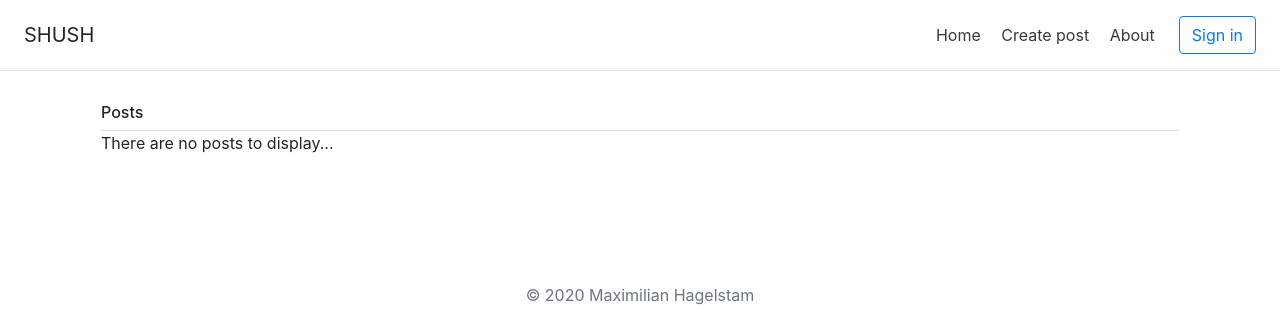
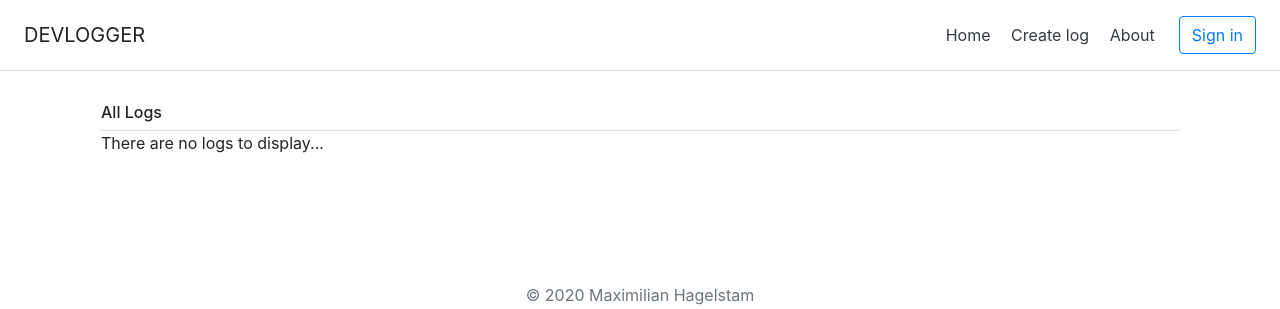
Before and after one commit to MaximilianHagelstam/devlogger, a Node server app: template views/index.ejs in a window 1280 px wide. Shown: the top 309 px of the page. Run offline with Node 20, Linux system fonts and the light colour scheme; the template is opened without the code that fills it, so the values that code supplies are empty; some libraries are stand-ins or nearby versions.

Commit message:
repurposed crud app for devlogger

```diff
--- a/app.js
+++ b/app.js
@@ -1,19 +1,34 @@
 const express = require('express')
 const favicon = require('serve-favicon')
 const path = require('path')
+const mongoose = require('mongoose')
+const Log = require('./models/log')
 
 // Express app
 const app = express()
 
+// Port number
+const port = 3000
+
+// Connect to MongoDB
+const dbURI =
+	'mongodb+srv://<username>:<password>@cluster0.u07gj.mongodb.net/<database>?retryWrites=true&w=majority'
+mongoose
+	.connect(dbURI, { useNewUrlParser: true, useUnifiedTopology: true })
+	.then(() => {
+		console.log('Connected to db')
+
+		// Listen for requests
+		app.listen(port, () => {
+			console.log('Listening on port ' + port)
+		})
+	})
+	.catch((err) => {
+		console.log(err)
+	})
+
 // Register view engine
 app.set('view engine', 'ejs')
-
-const port = 3000
-
-// Listen for requests
-app.listen(port, () => {
-	console.log('Listening on port ' + port)
-})
 
 // Static files
 app.use(express.static(path.join(__dirname, 'public')))
@@ -21,37 +36,60 @@ app.use(express.static(path.join(__dirname, 'public')))
 // Favicon
 app.use(favicon(path.join(__dirname, 'public', 'favicon.ico')))
 
+// Create log test
+app.get('/test-add-log', (req, res) => {
+	const log = new Log({
+		title: 'Test title 2',
+		body: 'Test body 2',
+	})
+
+	log
+		.save()
+		.then((result) => {
+			res.redirect('/logs')
+		})
+		.catch((err) => {
+			console.log(err)
+		})
+})
+
+app.get('/test-all-logs', (req, res) => {
+	Log.find()
+		.then((result) => {
+			res.send(result)
+		})
+		.catch((err) => {
+			console.log(err)
+		})
+})
+
 // Routes
 app.get('/', (req, res) => {
-	// Posts
-	const posts = [
-		{
-			title: 'Yoshi finds eggs',
-			body: 'Lorem ipsum dolor sit amet consectetur',
-		},
-		{
-			title: 'Mario finds stars',
-			body: 'Lorem ipsum dolor sit amet consectetur',
-		},
-		{
-			title: 'How to defeat bowser',
-			body: 'Lorem ipsum dolor sit amet consectetur',
-		},
-	]
-
-	res.render('index', { title: 'Home', posts })
+	res.redirect('/logs')
 })
 
 app.get('/about', (req, res) => {
 	res.render('about', { title: 'About' })
 })
 
-app.get('/compose', (req, res) => {
-	res.render('compose', { title: 'Compose' })
+app.get('/signin', (req, res) => {
+	res.render('signin', { title: 'Sign in' })
 })
 
-app.get('/signin', (req, res) => {
-	res.render('signin', { title: 'Sign in' })
+// Log routes
+app.get('/logs', (req, res) => {
+	Log.find()
+		.sort({ createdAt: -1 })
+		.then((result) => {
+			res.render('index', { title: 'All Logs', logs: result })
+		})
+		.catch((err) => {
+			console.log(err)
+		})
+})
+
+app.get('/add-log', (req, res) => {
+	res.render('add-log', { title: 'Add log' })
 })
 
 // Redirects
--- a/views/about.ejs
+++ b/views/about.ejs
@@ -11,10 +11,8 @@
 		>
 			<h1 class="display-4">About</h1>
 			<p class="lead">
-				Lorem ipsum dolor sit amet consectetur adipisicing elit. Consequatur
-				libero iusto rerum consectetur aperiam pariatur. Dolor itaque qui,
-				reprehenderit eveniet corporis iste tempore facilis possimus quasi vero
-				quo, eligendi deserunt.
+				Devlogger is a blog-like web application for developers to log their
+				development progress.
 			</p>
 		</div>
 
--- a/views/index.ejs
+++ b/views/index.ejs
@@ -6,12 +6,12 @@
 
 		<main role="main" class="container">
 			<div class="my-3 p-3 bg-white rounded shadow-sm">
-				<h6 class="border-bottom border-gray pb-2 mb-0">Posts</h6>
+				<h6 class="border-bottom border-gray pb-2 mb-0">All Logs</h6>
 
-				<% if (posts.length > 0) { %> <% posts.forEach(post => { %>
+				<% if (logs.length > 0) { %> <% logs.forEach(log => { %>
 				<!-- Creates div for every post -->
 				<div class="media text-muted pt-3">
-					<!-- Blu rextangle -->
+					<!-- Blue rextangle -->
 					<svg
 						class="bd-placeholder-img mr-2 rounded"
 						width="32"
@@ -28,16 +28,16 @@
 					<p
 						class="media-body pb-3 mb-0 small lh-125 border-bottom border-gray"
 					>
-						<!-- Post title -->
-						<strong class="d-block text-gray-dark"><%= post.title %></strong>
-						<!-- Post body -->
-						<%= post.body %>
+						<!-- Log title -->
+						<strong class="d-block text-gray-dark"><%= log.title %></strong>
+						<!-- Log body -->
+						<%= log.body %>
 					</p>
 				</div>
 				<!-- Closing for each function and opening else statement -->
 				<% }) %> <% } else { %>
-				<!-- Displays when there are no posts -->
-				<p>There are no posts to display...</p>
+				<!-- Displays when there are no logs -->
+				<p>There are no logs to display...</p>
 				<% } %>
 			</div>
 		</main>
--- a/views/partials/head.ejs
+++ b/views/partials/head.ejs
@@ -17,5 +17,5 @@
 	<!-- Favicon -->
 	<link rel="icon" href="favicon.ico?v=1.1" />
 
-	<title><%= title %> · SHUSH</title>
+	<title><%= title %> · Devlogger</title>
 </head>
--- a/views/partials/nav.ejs
+++ b/views/partials/nav.ejs
@@ -2,11 +2,11 @@
 	class="d-flex flex-column flex-md-row align-items-center p-3 px-md-4 mb-3 bg-white border-bottom shadow-sm"
 >
 	<!-- Logo -->
-	<h5 class="my-0 mr-md-auto font-weight-normal">SHUSH</h5>
+	<h5 class="my-0 mr-md-auto font-weight-normal">DEVLOGGER</h5>
 	<!-- Links -->
 	<nav class="my-2 my-md-0 mr-md-3">
 		<a class="p-2 text-dark" href="/">Home</a>
-		<a class="p-2 text-dark" href="/compose">Create post</a>
+		<a class="p-2 text-dark" href="/add-log">Create log</a>
 		<a class="p-2 text-dark" href="/about">About</a>
 	</nav>
 	<!-- Sign in button -->
```
Also changed, not shown: models/log.js (added, +21 -0 lines), package.json (+4 -3 lines), views/add-log.ejs (renamed from views/compose.ejs, +6 -6 lines), 1 other file.
